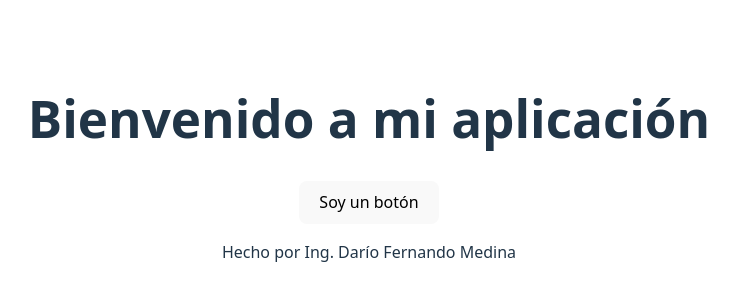
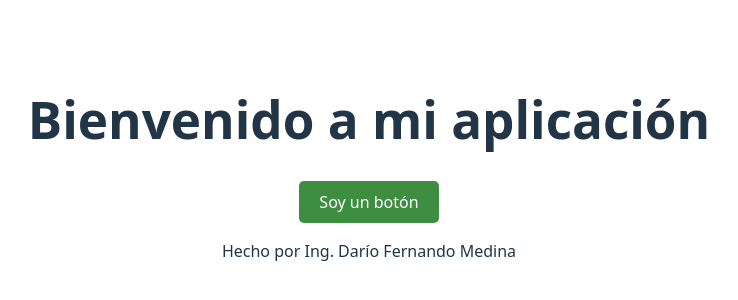
Before and after one commit to dariomedina10/curso_propio, a React (Vite) app: page / in a window 1280 px wide. Shown: the part 232-532 px from the top of the page, without its empty margins (271-1009 px from the left). Built offline with nearby package versions, Linux system fonts and the light colour scheme.

Commit message:
estilos de boton

```diff
--- a/src/componentes/Boton.jsx
+++ b/src/componentes/Boton.jsx
@@ -1,8 +1,10 @@
 import React from 'react';
+import '../hojaestilos/boton.css';
 
 function MyButton() {
   return (
-    <button>Soy un botón</button>
+    //<button>Soy un botón</button>
+    <button class="boton">Soy un botón</button>
   );
 }
 export default MyButton
--- /dev/null
+++ b/src/hojaestilos/boton.css
@@ -0,0 +1,14 @@
+.boton {
+  padding: 10px 20px;
+  background-color: #4CAF50;
+  color: white;
+  border: none;
+  border-radius: 5px;
+  cursor: pointer;
+}
+.boton {
+  background-color: #45a049;
+}
+.boton {
+  background-color: #3e8e41;
+}
```
